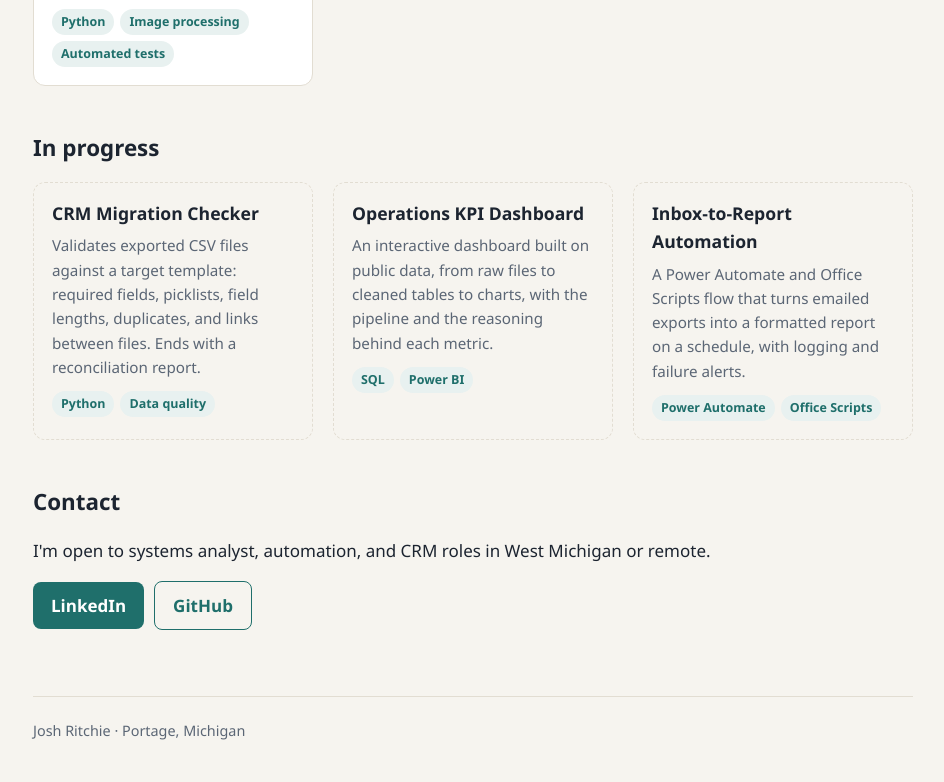
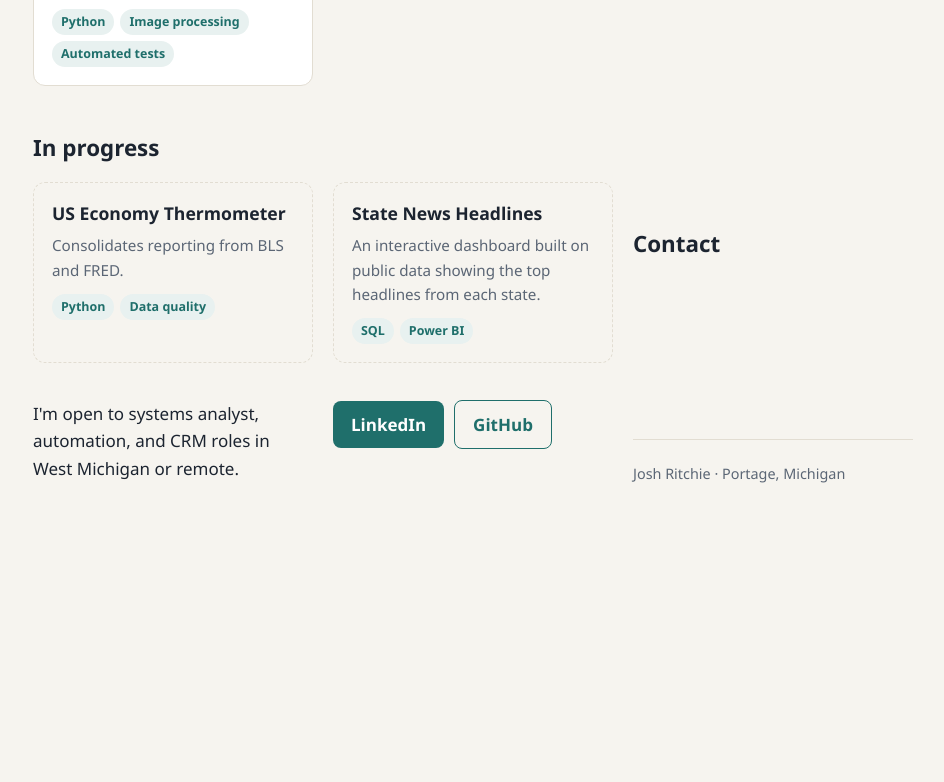
Before and after one commit to joshritchie-dev/joshritchie-dev.github.io, a plain HTML site: page business.html in a window 1280 px wide. Shown: the part 782-1564 px from the top of the page, without its empty margins (167-1111 px from the left). After the commit the page ends 1307 px from the top, so only its background shows below. Drawn offline with Linux system fonts and the light colour scheme.

Commit message:
Update project cards in business.html
Replaced three project cards with two new projects in progress.

```diff
--- a/business.html
+++ b/business.html
@@ -30,10 +30,8 @@
 
 <h2>In progress</h2>
 <div class="grid">
-  <div class="card planned"><div class="body"><h3>CRM Migration Checker</h3><p>Validates exported CSV files against a target template: required fields, picklists, field lengths, duplicates, and links between files. Ends with a reconciliation report.</p><div class="tags"><span class="tag">Python</span><span class="tag">Data quality</span></div></div></div>
-  <div class="card planned"><div class="body"><h3>Operations KPI Dashboard</h3><p>An interactive dashboard built on public data, from raw files to cleaned tables to charts, with the pipeline and the reasoning behind each metric.</p><div class="tags"><span class="tag">SQL</span><span class="tag">Power BI</span></div></div></div>
-  <div class="card planned"><div class="body"><h3>Inbox-to-Report Automation</h3><p>A Power Automate and Office Scripts flow that turns emailed exports into a formatted report on a schedule, with logging and failure alerts.</p><div class="tags"><span class="tag">Power Automate</span><span class="tag">Office Scripts</span></div></div></div>
-</div>
+  <div class="card planned"><div class="body"><h3>US Economy Thermometer</h3><p>Consolidates reporting from BLS and FRED.</p><div class="tags"><span class="tag">Python</span><span class="tag">Data quality</span></div></div></div>
+  <div class="card planned"><div class="body"><h3>State News Headlines</h3><p>An interactive dashboard built on public data showing the top headlines from each state.</p><div class="tags"><span class="tag">SQL</span><span class="tag">Power BI</span></div></div></div>
 
 <h2 id="contact">Contact</h2>
 <p>I'm open to systems analyst, automation, and CRM roles in West Michigan or remote.</p>
```
